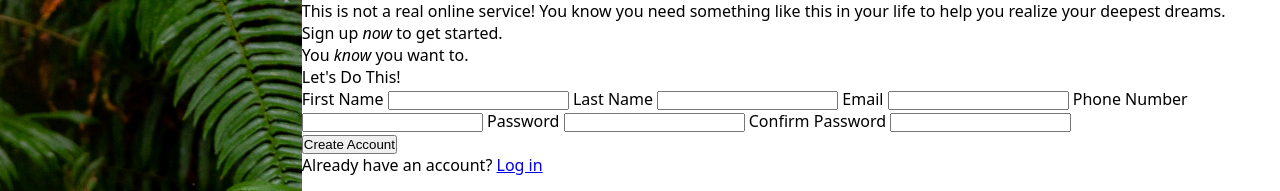
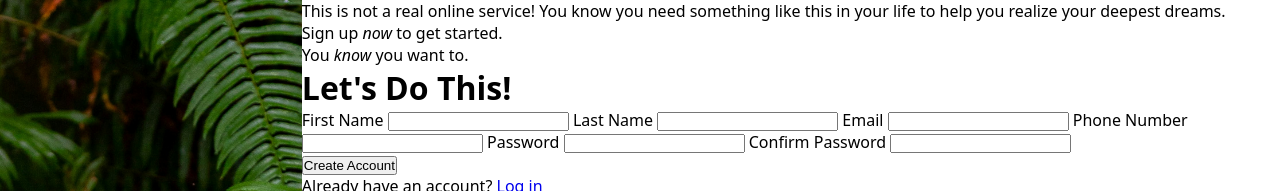
Before and after one commit to rukyese/odin-sign-up-form, a plain HTML site: page index.html in a window 1280 px wide. Shown: the top 191 px of the page. Drawn offline with Linux system fonts and the light colour scheme.

Commit message:
Edit form heading

```diff
--- a/index.html
+++ b/index.html
@@ -24,7 +24,7 @@
       <p class="intro-text">You <em>know</em> you want to.</p>
 
       <form id="sign-up" action="">
-        <p class="form-heading">Let's Do This!</p>
+        <h1 class="form-heading">Let's Do This!</h1>
 
         <label for="fname">First Name</label>
         <input type="text" name="fname" id="fname">
```
